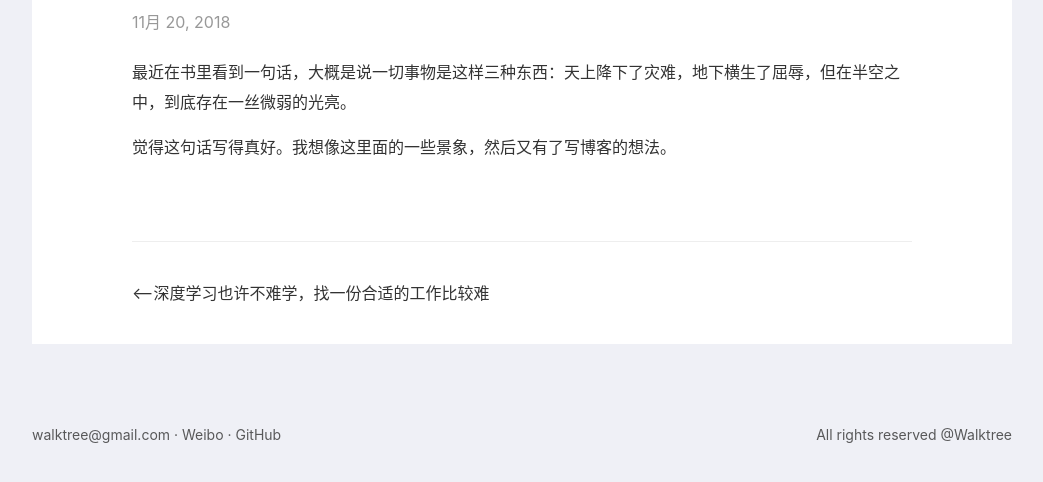
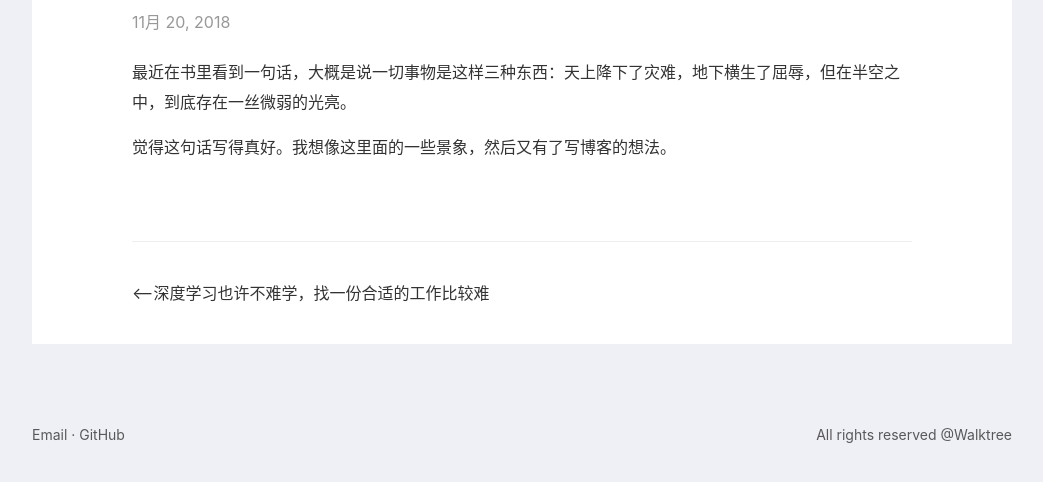
Before and after one commit to walktree/walktree.github.com, a plain HTML site: page 2018/11/20/hello-world/index.html in a window 1280 px wide. Shown: the part 330-812 px from the top of the page, without its empty margins (118-1161 px from the left). Drawn offline with Linux system fonts and the light colour scheme.

Commit message:
Site updated: 2018-11-21 14:40:19

```diff
--- a/2018/11/20/hello-world/index.html
+++ b/2018/11/20/hello-world/index.html
@@ -33,8 +33,6 @@
   <!--  <div class="icons">
 
 
-
-            <a href="http://weibo.com/walktree" target="_blank" class="nav-icn iconfont icon-weibo"></a>
 
 
 
@@ -78,11 +76,9 @@
   </footer>
 </section></div>
     <footer id="footer" class="f-cf">
-  walktree@gmail.com
+  <a href="mailto:walktree@gmail.com">Email</a>
 
 
-
-        · <a href="http://weibo.com/walktree" target="_blank" class="nav-icn">Weibo</a>
 
 
 
```
Also changed, not shown: 2018/11/21/深度学习也许不难学，找一份合适的工作比较难/index.html (+1 -5 lines), about/index.html (+1 -5 lines), archives/2018/11/index.html (+1 -5 lines), archives/2018/index.html (+1 -5 lines), archives/index.html (+1 -5 lines), categories/index.html (+1 -5 lines), index.html (+1 -5 lines).
